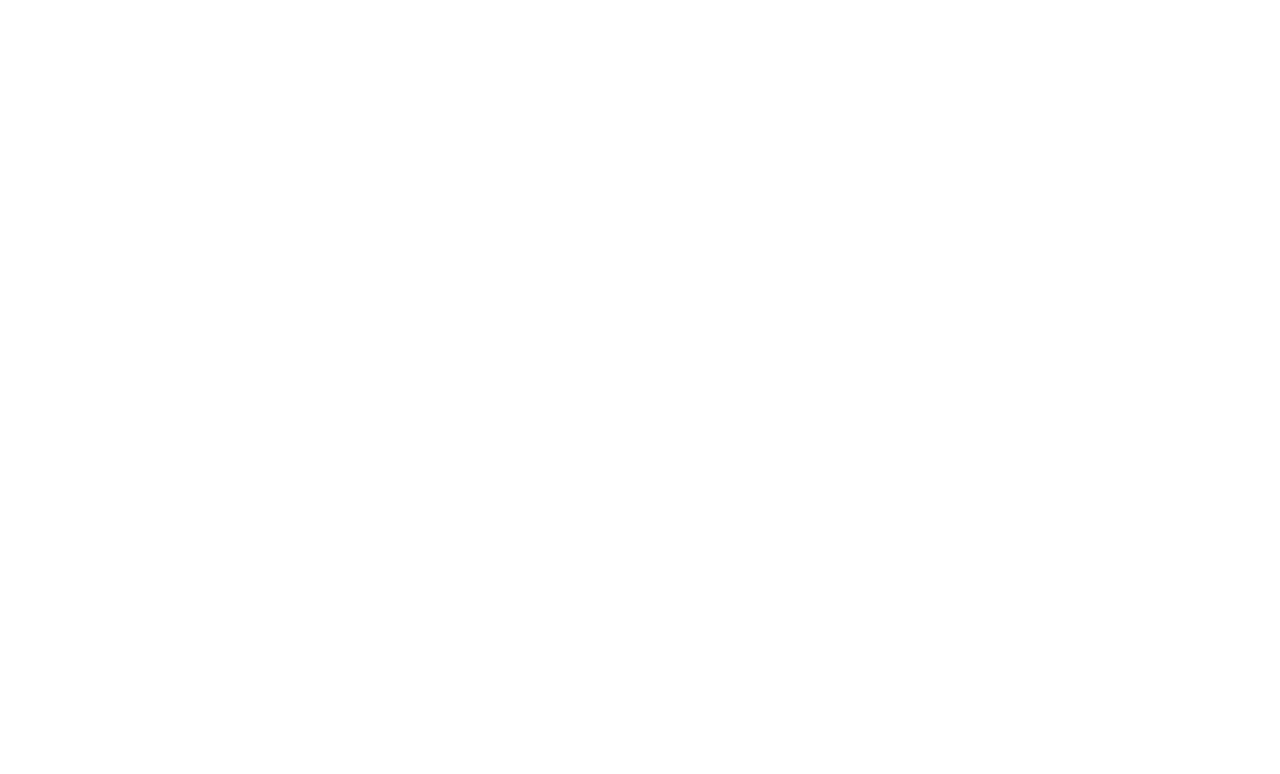
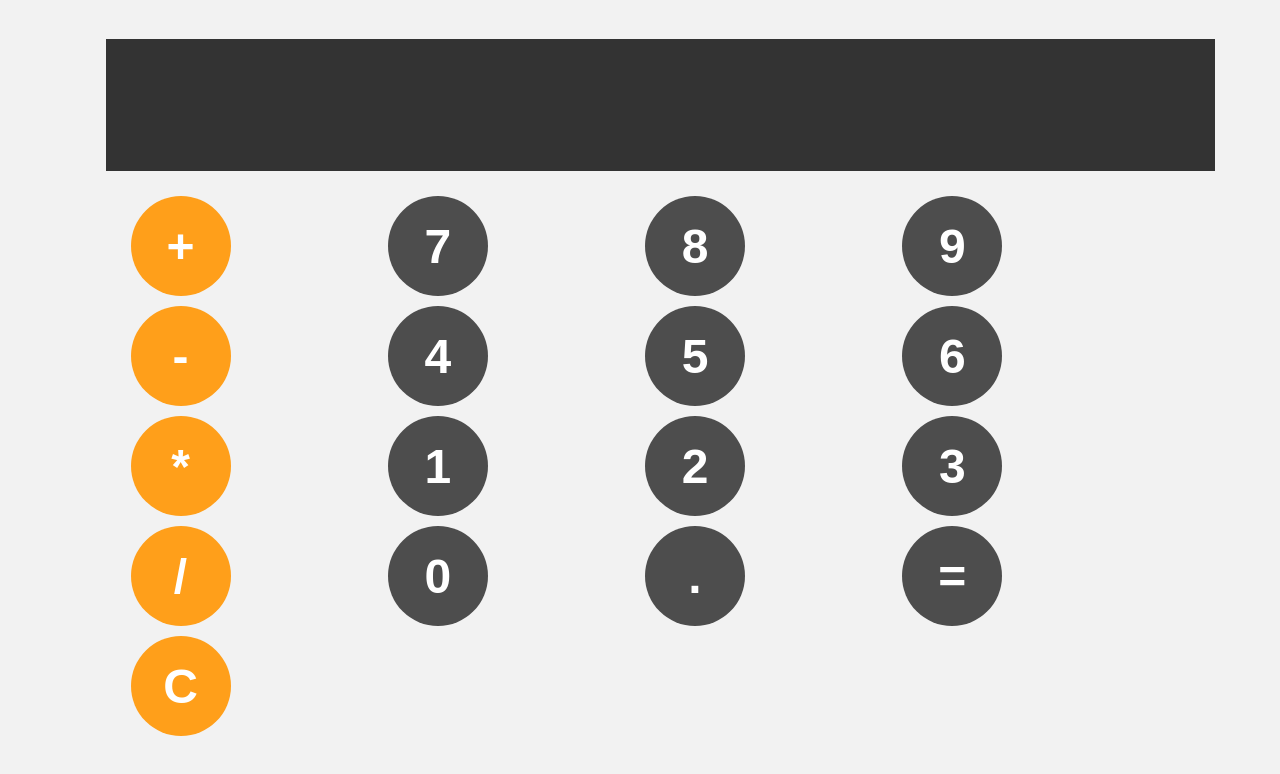
Before and after one commit to Vardantex/Web-Calculator, a plain HTML site: page index.html in a window 1280 px wide. Drawn offline with Linux system fonts and the light colour scheme.

Commit message:
Web Calculator 1.0

```diff
--- /dev/null
+++ b/css/style.css
@@ -0,0 +1,70 @@
+
+.operator-btn:active {
+    background-color: hsl(35, 100%, 75%);
+
+}
+
+.operator-btn:hover {
+    background-color: hsl(35, 100%, 65%);
+
+}
+
+.operator-btn {
+    background-color: hsl(35, 100%, 55%);
+}
+
+body {
+    background-color: hsl(0, 0%, 95%);
+    height: 100vh;
+    margin: 0;
+    display: flex;
+    justify-content: center;
+    align-items: center;
+}
+#calculator {
+    font-family: Arial, Helvetica, sans-serif;
+    background-color: hsl(0, 0%, 15%);
+    border-radius: 15px;
+    max-width: 500px;
+    overflow: hidden;
+
+}
+
+#display {
+    width: 100%;
+    padding: 20px;
+    font-size: 5rem;
+    text-align: left;
+   background-color: hsl(0, 0%, 20%);
+    color: white;
+    border: none;
+}
+#keys {
+    display: grid;
+    grid-template-columns: repeat(4,1fr);
+    gap: 10px;
+    padding: 25px;
+
+}
+
+button {
+    width: 100px;
+    height: 100px;
+    border-radius: 50px;
+    border: none;
+    background-color: hsl(0, 0%, 30%);
+    color: white;
+    font-size: 3rem;
+    font-weight: bold;
+    cursor: pointer;
+}
+
+button:hover {
+    background-color: hsl(0, 0%, 40%);
+
+}
+
+button:active {
+    background-color: hsl(0, 0%, 50%);
+
+}
--- a/index.html
+++ b/index.html
@@ -3,7 +3,33 @@
   <head>
     <meta charset="UTF-8" />
     <meta name="viewport" content="width=device-width, initial-scale=1.0" />
-    <title>Document</title>
+    <title>Web Calculator</title>
+    <link rel="stylesheet" href="css/style.css" />
   </head>
-  <body></body>
+  <body>
+    <div class="calulator">
+      <input id="display" readonly />
+      <div id="keys">
+        <button class="operator-btn" onclick="appendToDisplay('+')">+</button>
+        <button onclick="appendToDisplay('7')">7</button>
+        <button onclick="appendToDisplay('8')">8</button>
+        <button onclick="appendToDisplay('9')">9</button>
+        <button class="operator-btn" onclick="appendToDisplay('-')">-</button>
+        <button onclick="appendToDisplay('4')">4</button>
+        <button onclick="appendToDisplay('5')">5</button>
+        <button onclick="appendToDisplay('6')">6</button>
+        <button class="operator-btn" onclick="appendToDisplay('*')">*</button>
+        <button onclick="appendToDisplay('1')">1</button>
+        <button onclick="appendToDisplay('2')">2</button>
+        <button onclick="appendToDisplay('3')">3</button>
+        <button class="operator-btn" onclick="appendToDisplay('/')">/</button>
+        <button onclick="appendToDisplay('0')">0</button>
+        <button onclick="appendToDisplay('.')">.</button>
+        <button onclick="calculate()">=</button>
+        <button class="operator-btn" onclick="clearDisplay">C</button>
+      </div>
+    </div>
+
+    <script src="js/script.js"></script>
+  </body>
 </html>
--- /dev/null
+++ b/js/script.js
@@ -0,0 +1,26 @@
+
+
+
+
+const display = document.getElementById("display");
+
+function appendToDisplay(input) {
+display.value += input
+
+
+}
+
+
+function clearDisplay(){
+display.value = "";
+
+}
+
+function calculate() {
+    try {
+display.value = eval(display.value);
+} catch {
+    display.value = "Error";
+}
+
+}
```
